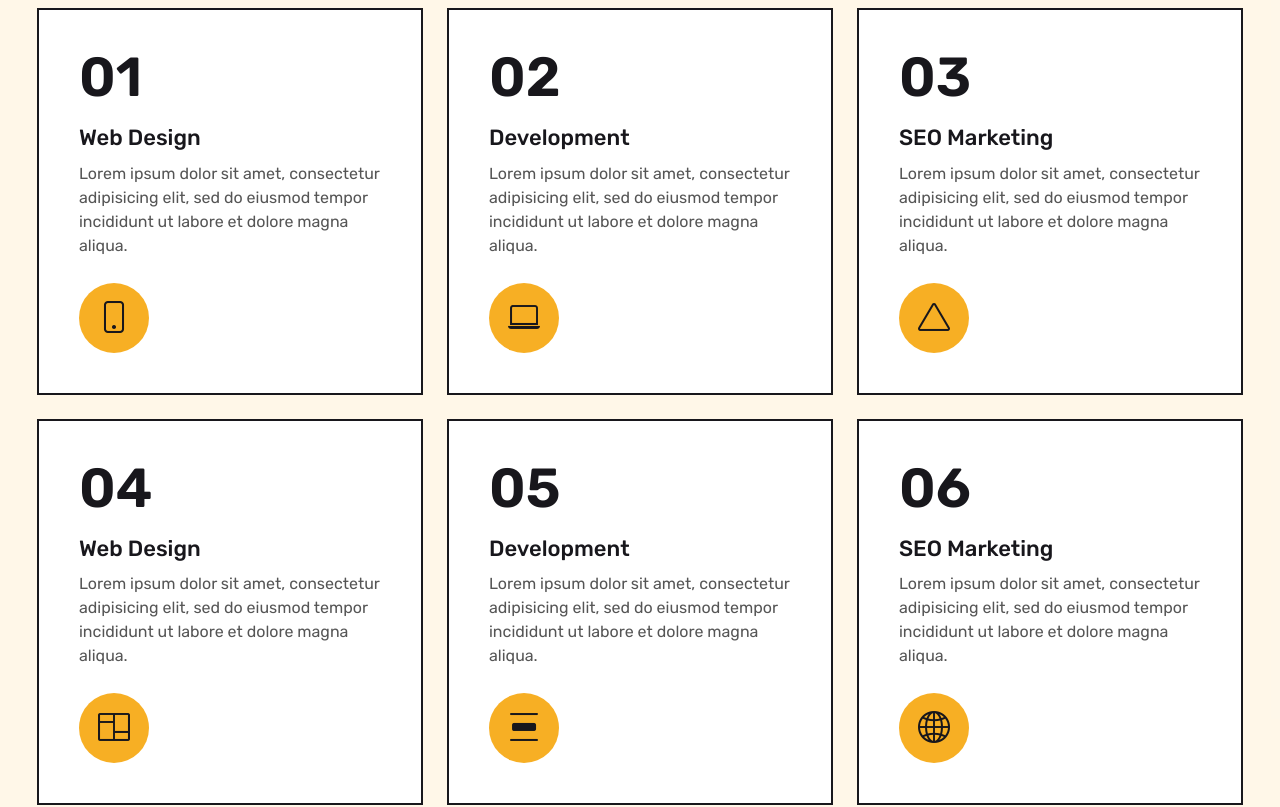
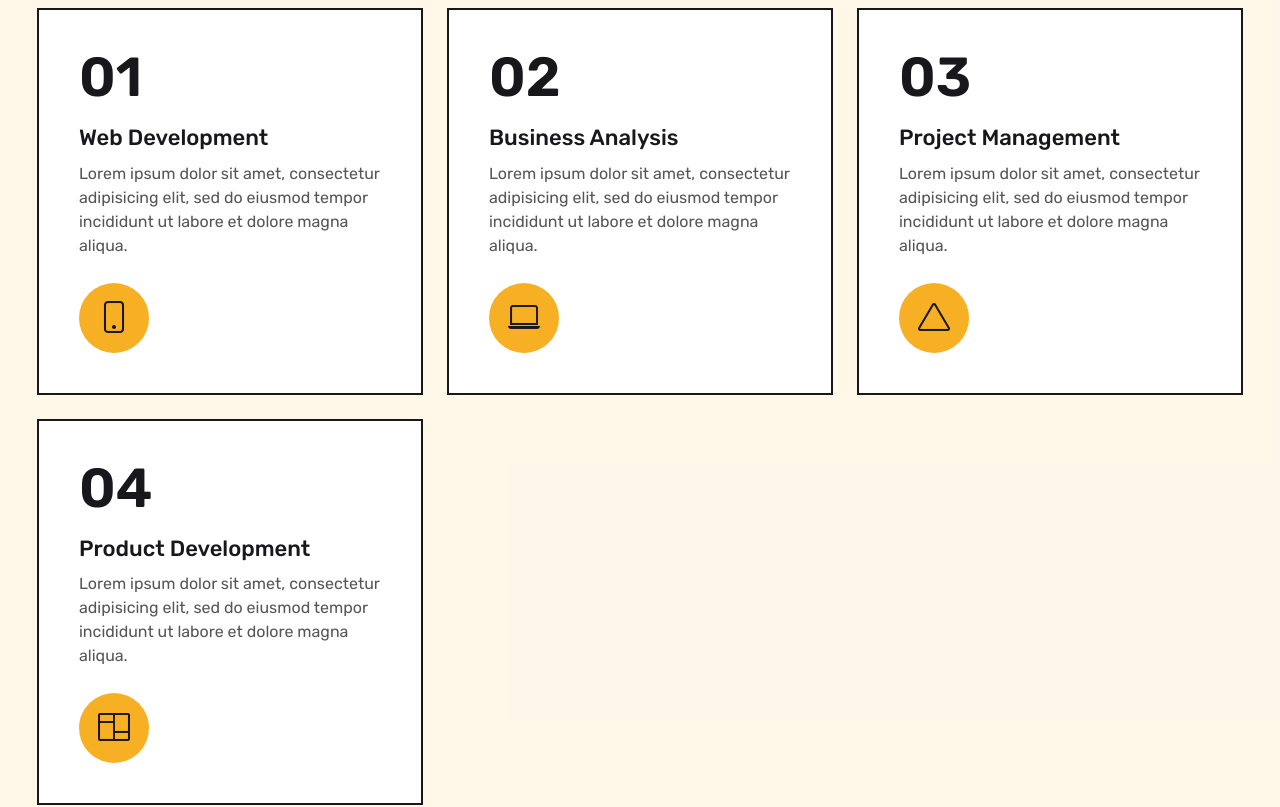
Before and after one commit to jensenmiers/itsJensenPortfolio, a Next.js app in the folder boston/: page / in a window 1280 px wide. Shown: the part 1060-1867 px from the top of the page. Built offline with nearby package versions, Linux system fonts and the light colour scheme.

Commit message:
better skills mentions

```diff
--- a/boston/src/components/Services.js
+++ b/boston/src/components/Services.js
@@ -3,38 +3,26 @@ import SectionTitle from "./SectionTitle";
 const serviceData = [
   {
     id: 1,
-    name: "Web Design",
+    name: "Web Development",
     icon: "bi bi-phone",
     desc: "Lorem ipsum dolor sit amet, consectetur adipisicing elit, sed do eiusmod tempor incididunt ut labore et dolore magna aliqua.",
   },
   {
     id: 2,
-    name: "Development",
+    name: "Business Analysis",
     icon: "bi bi-laptop",
     desc: "Lorem ipsum dolor sit amet, consectetur adipisicing elit, sed do eiusmod tempor incididunt ut labore et dolore magna aliqua.",
   },
   {
     id: 3,
-    name: "SEO Marketing",
+    name: "Project Management",
     icon: "bi bi-triangle",
     desc: "Lorem ipsum dolor sit amet, consectetur adipisicing elit, sed do eiusmod tempor incididunt ut labore et dolore magna aliqua.",
   },
   {
     id: 4,
-    name: "Web Design",
+    name: "Product Development",
     icon: "bi bi-columns",
-    desc: "Lorem ipsum dolor sit amet, consectetur adipisicing elit, sed do eiusmod tempor incididunt ut labore et dolore magna aliqua.",
-  },
-  {
-    id: 5,
-    name: "Development",
-    icon: "bi bi-distribute-vertical",
-    desc: "Lorem ipsum dolor sit amet, consectetur adipisicing elit, sed do eiusmod tempor incididunt ut labore et dolore magna aliqua.",
-  },
-  {
-    id: 6,
-    name: "SEO Marketing",
-    icon: "bi bi-globe2",
     desc: "Lorem ipsum dolor sit amet, consectetur adipisicing elit, sed do eiusmod tempor incididunt ut labore et dolore magna aliqua.",
   },
 ];
```
